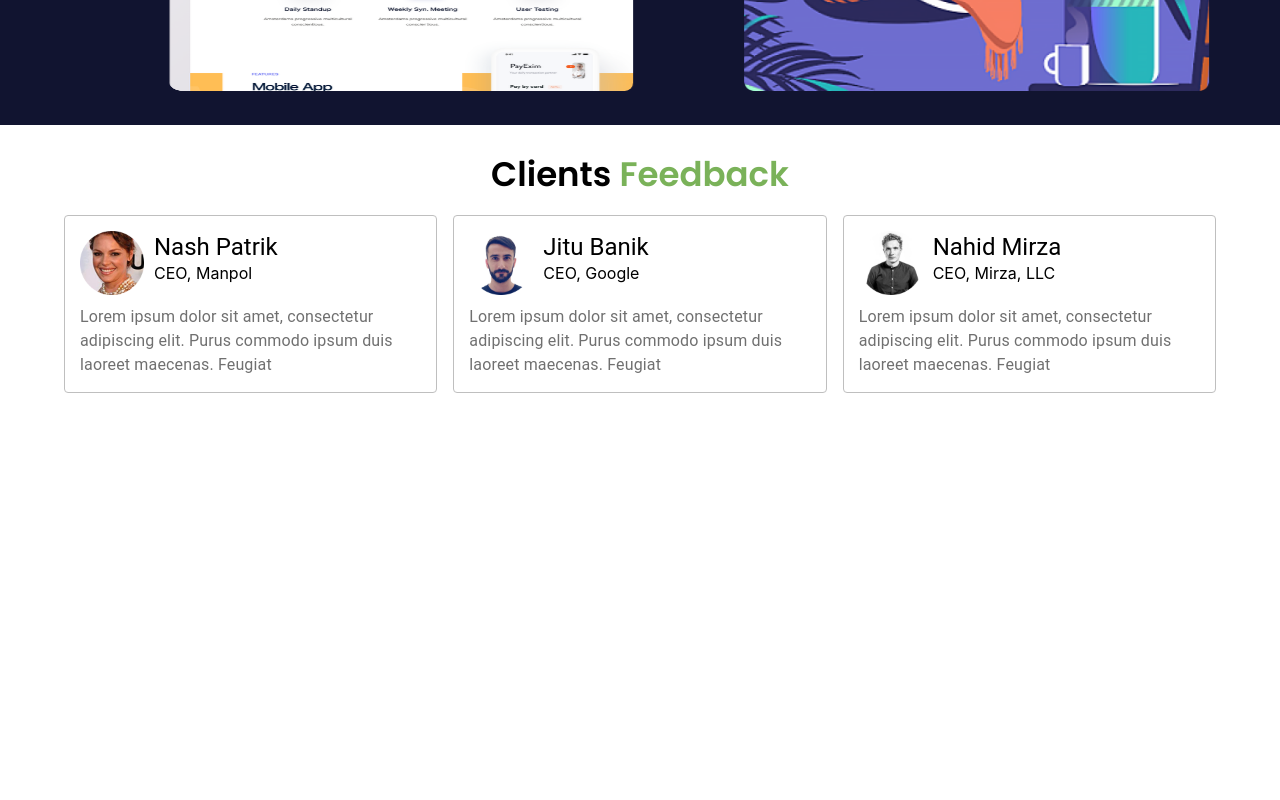
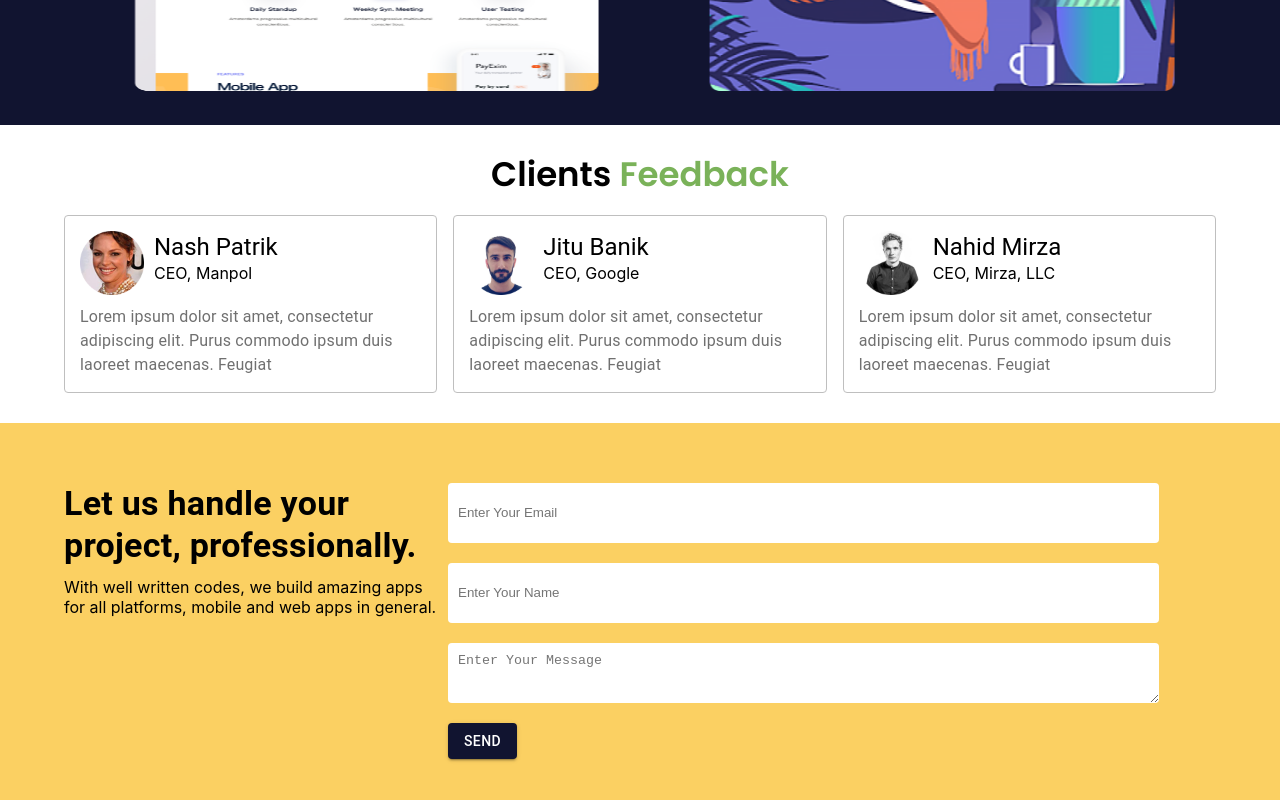
Before and after one commit to antusaha970/Creative-Agency-Client, a React (Create React App) app: page / in a window 1280 px wide. Shown: the part 1673-2473 px from the top of the page. Before the commit the page ends 2096 px from the top, so only its background shows below. Built offline with nearby package versions, Linux system fonts and the light colour scheme.

Commit message:
Contact us area coded

```diff
--- a/package.json
+++ b/package.json
@@ -12,6 +12,7 @@
     "@testing-library/user-event": "^13.5.0",
     "react": "^18.2.0",
     "react-dom": "^18.2.0",
+    "react-hook-form": "^7.43.7",
     "react-router-dom": "^6.9.0",
     "react-scripts": "5.0.1",
     "react-slick": "^0.29.0",
--- /dev/null
+++ b/src/HomePage/Contact/Contact.css
@@ -0,0 +1,16 @@
+.contact {
+    background: #FBD062;
+    padding: 60px 0;
+}
+
+.contact-inputs {
+    width: 90%;
+    height: 40px;
+    background: #FFFFFF;
+    border-radius: 4px;
+    display: block;
+    outline: none;
+    border: none;
+    margin-bottom: 20px ;
+    padding: 10px;
+}
--- /dev/null
+++ b/src/HomePage/Contact/Contact.js
@@ -0,0 +1,47 @@
+import { Box, Button, Container, Stack, Typography } from '@mui/material';
+import React from 'react';
+import { useForm } from "react-hook-form";
+import './Contact.css';
+
+const Contact = () => {
+    const { register, handleSubmit, formState: { errors } } = useForm();
+
+    const handleContactForm = (data) => {
+        console.log(data);
+    }
+
+    return (
+        <section className='contact'>
+            <Container maxWidth="lg">
+                <Stack direction={{ lg: 'row', md: 'row', sm: 'column', xs: 'column' }}>
+                    <Box flex={1} sx={{
+                        marginBottom: '20px'
+                    }}>
+                        <Typography variant="h4" component="h2" sx={{
+                            fontWeight: '600',
+                            paddingBottom: '10px'
+                        }}>
+                            Let us handle your project, professionally.
+                        </Typography>
+                        <Typography variant="p" component="p" >
+                            With well written codes, we build amazing apps for all platforms, mobile and web apps in general.
+                        </Typography>
+                    </Box>
+                    <Box flex={2}>
+                        <form action="" onSubmit={handleSubmit(handleContactForm)}>
+                            {errors.email && <span>This field is required</span>}
+                            <input placeholder='Enter Your Email' type="email" name="email"  {...register("email", { required: true })} className="contact-inputs" />
+                            {errors.name && <span>This field is required</span>}
+                            <input placeholder='Enter Your Name' type="text" name="name"  {...register("name", { required: true })}  className="contact-inputs" />
+                            {errors.message && <span>This field is required</span>}
+                            <textarea type="text"  placeholder='Enter Your Message' name="message"  {...register("message", { required: true })} className="contact-inputs" />
+                            <Button variant="contained" type='submit'>Send</Button>
+                        </form>
+                    </Box>
+                </Stack>
+            </Container>
+        </section>
+    );
+};
+
+export default Contact;
--- a/src/HomePage/Home/Home.js
+++ b/src/HomePage/Home/Home.js
@@ -1,5 +1,6 @@
 import React from 'react';
 import Clients from '../Clients/Clients';
+import Contact from '../Contact/Contact';
 import Header from '../Header/Header';
 import Services from '../Services/Services';
 import Testimonial from '../Testimonial/Testimonial';
@@ -13,6 +14,7 @@ const Home = () => {
             <Services />
             <Works />
             <Testimonial />
+            <Contact />
         </>
     );
 };
```
Also changed, not shown: 1 other file (tests, documents, lock files or other folders).
